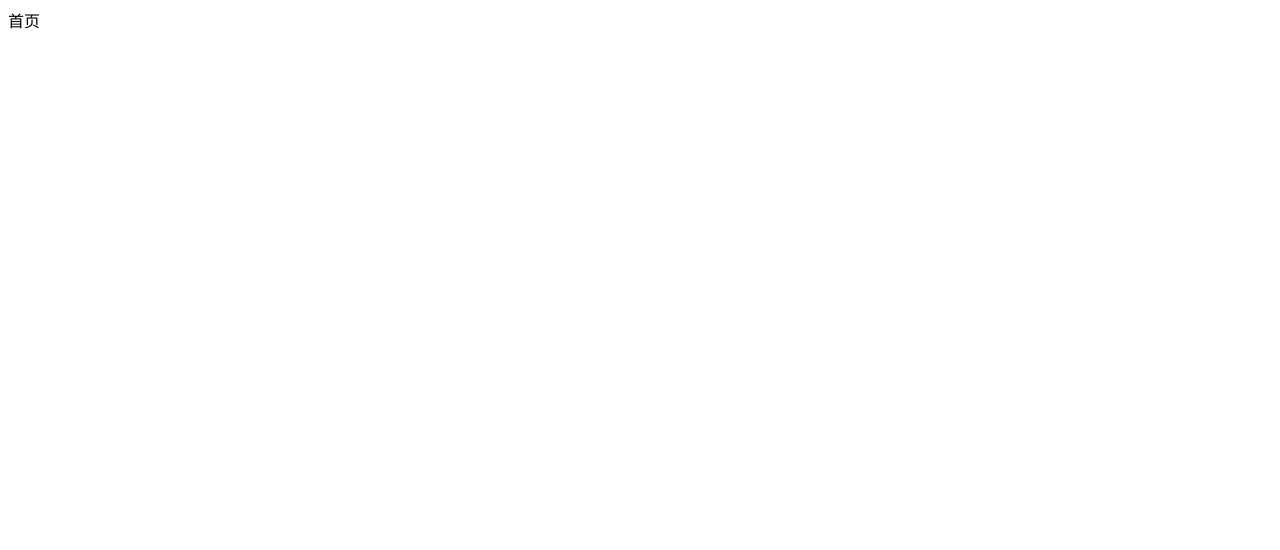
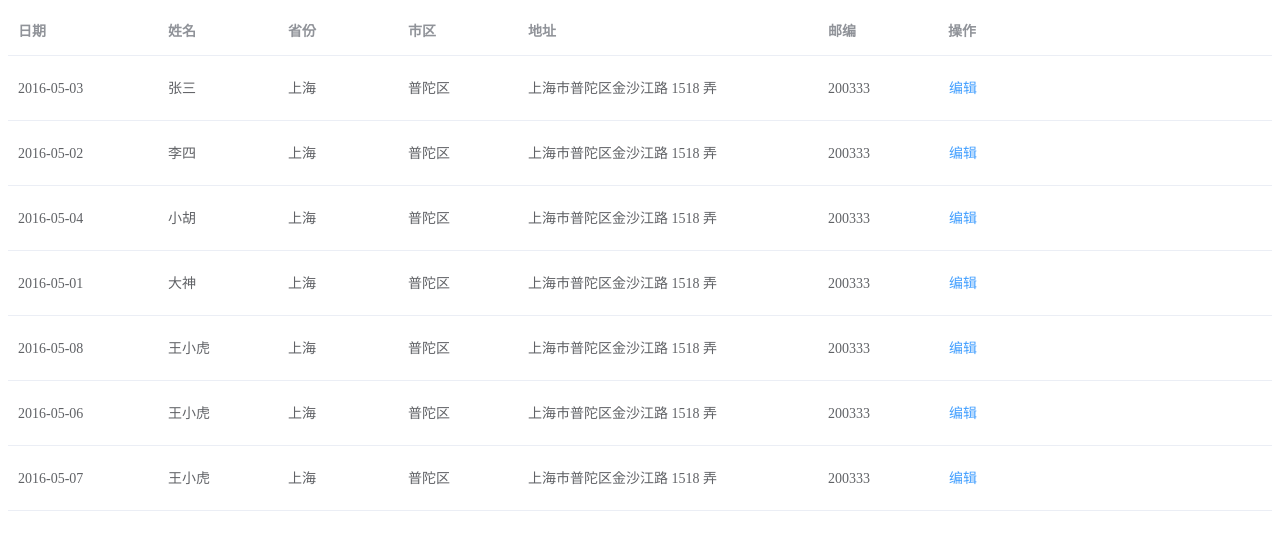
Before and after one commit to cztony123/AnnaDemo, a Vue app: page / in a window 1280 px wide. Shown: the top 550 px of the page. Built offline with nearby package versions, Linux system fonts and the light colour scheme.

Commit message:
弹窗练习

```diff
--- a/package.json
+++ b/package.json
@@ -1,5 +1,5 @@
 {
-  "name": "bbb",
+  "name": "vuedemo",
   "version": "0.1.0",
   "private": true,
   "scripts": {
@@ -8,6 +8,7 @@
   },
   "dependencies": {
     "core-js": "^3.8.3",
+    "element-ui": "^2.15.14",
     "vue": "^2.6.14",
     "vue-router": "^3.5.1",
     "vuex": "^3.6.2"
--- a/src/main.js
+++ b/src/main.js
@@ -2,8 +2,11 @@ import Vue from 'vue'
 import App from './App.vue'
 import router from './router'
 import store from './store'
+import ElementUI from 'element-ui';
+import 'element-ui/lib/theme-chalk/index.css';
 
 Vue.config.productionTip = false
+Vue.use(ElementUI);
 
 new Vue({
   router,
--- /dev/null
+++ b/src/views/contents/edit.vue
@@ -0,0 +1,46 @@
+<template>
+    <div>
+        <el-dialog title="编辑" :visible.sync="dialogVisible" width="30%">
+            名称：<el-input v-model="form.name" placeholder="请输入名称"></el-input>
+            省份：<el-input v-model="form.province" placeholder="请输入省份"></el-input>
+            市区：<el-input v-model="form.city" placeholder="请输入市区"></el-input>
+            地址：<el-input v-model="form.address" placeholder="请输入地址"></el-input>
+            <span slot="footer" class="dialog-footer">
+                <el-button type="primary" @click="dialogVisible = false">确 定</el-button>
+            </span>
+        </el-dialog>
+    </div>
+</template>
+
+</template>
+
+<script>
+export default {
+    data() {
+        return {
+            dialogVisible: false,
+            form:{
+                name: '',
+                province: '',
+                city: '',
+                address: '',
+            }
+
+        };
+    },
+    created() {
+        this.name = '历史'
+        this.pas = '123456'
+    },
+    methods: {
+        open(scope){
+            console.log(scope)
+            this.dialogVisible = true
+            this.form.name = scope.name
+            this.form.province = scope.province
+            this.form.city = scope.city
+            this.form.address = scope.address
+        }
+    }
+}
+</script>
--- a/src/views/index.vue
+++ b/src/views/index.vue
@@ -1,5 +1,94 @@
 <template>
     <div>
-        首页
+        <el-table :data="tableData" style="width: 100%">
+            <el-table-column prop="date" label="日期" width="150"></el-table-column>
+            <el-table-column prop="name" label="姓名" width="120"></el-table-column>
+            <el-table-column prop="province" label="省份" width="120"></el-table-column>
+            <el-table-column prop="city" label="市区" width="120"></el-table-column>
+            <el-table-column prop="address" label="地址" width="300"></el-table-column>
+            <el-table-column prop="zip" label="邮编" width="120"></el-table-column>
+            <el-table-column label="操作">
+                <template slot-scope="scope">
+                    <el-button type="text" @click="btn(scope.row)">编辑</el-button>
+                </template>
+            </el-table-column>
+        </el-table>
+
+        <Edit ref="Edit"></Edit>
     </div>
 </template>
+
+<script>
+import Edit from './contents/edit.vue'
+export default {
+    components: {
+        Edit
+    },
+    data() {
+        return {
+            dialogVisible: false,
+            tableData: [{
+                date: '2016-05-03',
+                name: '张三',
+                province: '上海',
+                city: '普陀区',
+                address: '上海市普陀区金沙江路 1518 弄',
+                zip: 200333
+            }, {
+                date: '2016-05-02',
+                name: '李四',
+                province: '上海',
+                city: '普陀区',
+                address: '上海市普陀区金沙江路 1518 弄',
+                zip: 200333
+            }, {
+                date: '2016-05-04',
+                name: '小胡',
+                province: '上海',
+                city: '普陀区',
+                address: '上海市普陀区金沙江路 1518 弄',
+                zip: 200333
+            }, {
+                date: '2016-05-01',
+                name: '大神',
+                province: '上海',
+                city: '普陀区',
+                address: '上海市普陀区金沙江路 1518 弄',
+                zip: 200333
+            }, {
+                date: '2016-05-08',
+                name: '王小虎',
+                province: '上海',
+                city: '普陀区',
+                address: '上海市普陀区金沙江路 1518 弄',
+                zip: 200333
+            }, {
+                date: '2016-05-06',
+                name: '王小虎',
+                province: '上海',
+                city: '普陀区',
+                address: '上海市普陀区金沙江路 1518 弄',
+                zip: 200333
+            }, {
+                date: '2016-05-07',
+                name: '王小虎',
+                province: '上海',
+                city: '普陀区',
+                address: '上海市普陀区金沙江路 1518 弄',
+                zip: 200333
+            }],
+
+        };
+    },
+    methods: {
+        btn(scope){
+            this.$refs.Edit.open(scope)
+        },
+    }
+}
+</script>
+
+
+
+
+<style scoped></style>>
```
Also changed, not shown: 1 other file (tests, documents, lock files or other folders).
